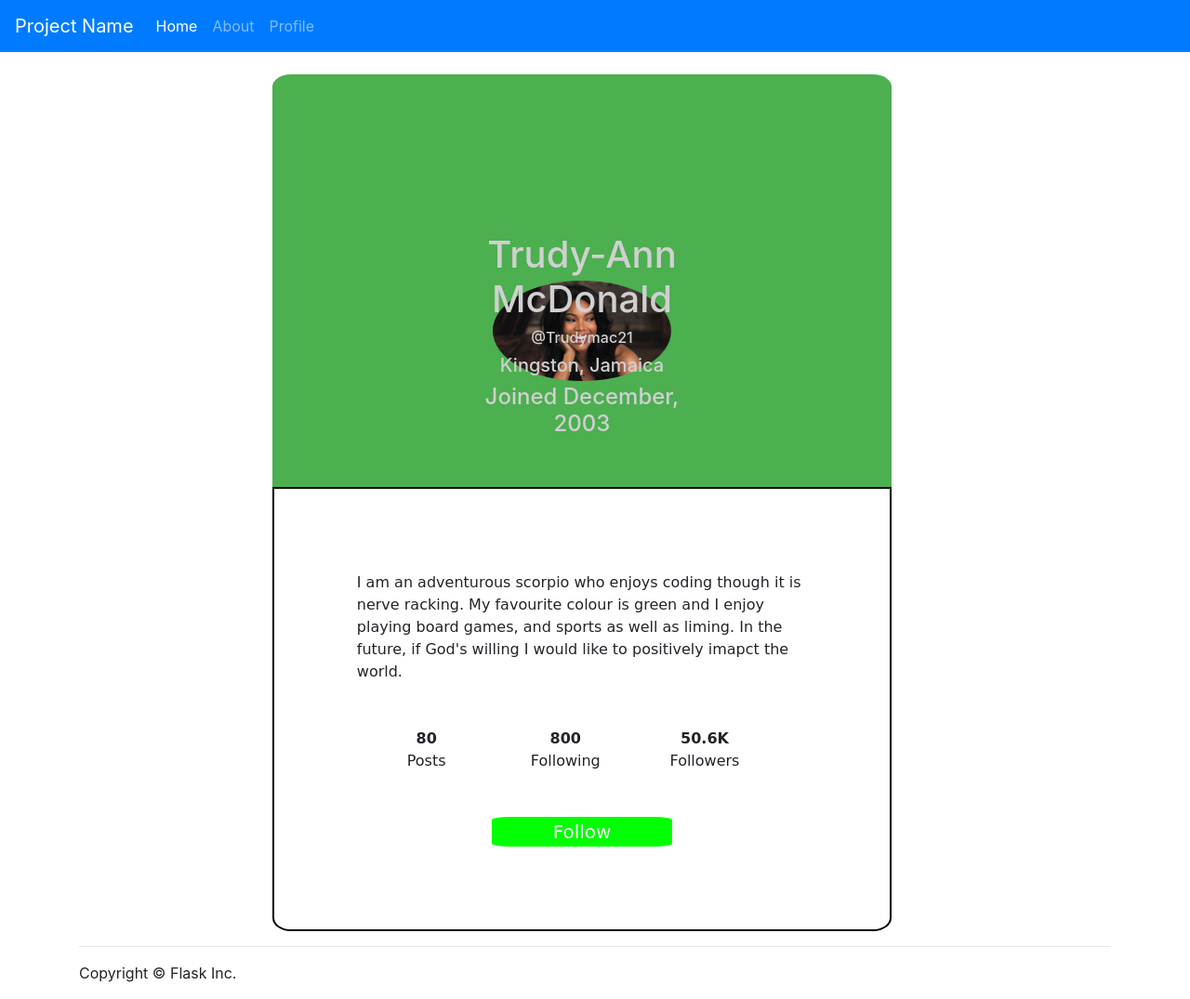
After one commit to Trudy21/info3180-lab2, a Flask app: page /profile/ in a window 1280 px wide. The commit adds this page. Shown: the whole page at 93% size. Run offline with Flask 2, Linux system fonts and the light colour scheme; some libraries are stand-ins or nearby versions.

Commit message:
edit css

```diff
--- a/app/static/css/app.css
+++ b/app/static/css/app.css
@@ -1,3 +1,66 @@
 body {
     padding-top: 5rem;
+
 }
+.container {
+
+
+    border-radius: 50%;
+
+}
+
+.colour
+{
+color:#D0D0D0;
+position: relative;
+bottom: 160px;
+}
+
+.tops
+{
+ height:120px;
+  padding: 20%;
+  background-color: #4CAF50;
+  border-top-left-radius: 3%;
+  border-top-right-radius: 3%;
+  text-align: center;
+  margin-left: 13rem;
+  width:60%;
+
+}
+
+.bottom
+{
+ margin-left: 13rem;
+  width: 60%;
+  padding: 8%;
+  border: 2px solid black;
+  border-bottom-left-radius: 3%;
+  border-bottom-right-radius: 3%;
+  text-align: center;
+  font-family: cursive ;
+}
+  p{text-align: left;
+
+  }
+
+
+.button {
+    background-color: 	#00FF00; /* Green */
+    border: none;
+    color: white;
+    text-align: center;
+    display: inline-block;
+    font-size: 20px;
+    border-top-left-radius: 10%;
+    border-top-right-radius: 10%;
+    border-bottom-left-radius: 10%;
+    border-bottom-right-radius: 10%;
+    width: 40%;
+    margin-top: 3rem;
+}
+ul1 { display: inline-block;
+float:left;
+ width:30.9%;
+ margin-top: 2rem;
+}
--- a/app/templates/header.html
+++ b/app/templates/header.html
@@ -12,6 +12,9 @@
       <li class="nav-item">
         <a class="nav-link" href="{{ url_for('about') }}">About</a>
       </li>
+      <li class="navigation item" >
+      <a class="nav-link" href="{{ url_for('profile')  }}"> Profile </a>
+      </li>
     </ul>
   </div>
 </nav>
--- /dev/null
+++ b/app/templates/profile.html
@@ -0,0 +1,40 @@
+{% extends 'base.html' %}
+{% block main %}
+
+<div class="tops">
+
+    <img class="container" src="{{ url_for('static', filename='flask.jpg') }}"/>
+
+  <div class="colour">
+    <h1> {{ name }} </h1>
+    <h6>@Trudymac21 </h6>
+    <h5> Kingston, Jamaica</h5>
+
+    <h4>Joined {{ date}}</h4>
+    </div>
+
+
+</div>
+
+<div class="bottom">
+    <p> I am an adventurous scorpio who enjoys coding though it is nerve racking.
+    My favourite colour is green and I enjoy playing board games, and sports as
+    well as liming. In the future, if God's willing I would like to positively imapct the world. </p>
+    <ul1 style="list-style-type:none">
+  <li><strong>80</strong></li>
+  <li>Posts</li>
+</ul1>
+  <ul1 style="list-style-type:none">
+  <li><strong>800</strong></li>
+  <li>Following</li></li>
+</ul1>
+ <ul1 style="list-style-type:none">
+  <li><strong>50.6K</strong></li>
+  <li>Followers</li>
+</ul1>
+
+  <input class="button" type="button" onclick="Follow()" value="Follow">
+</div>
+
+
+{% endblock %}
--- a/app/views.py
+++ b/app/views.py
@@ -7,22 +7,27 @@ This file creates your application.
 
 from app import app
 from flask import render_template, request, redirect, url_for, flash
-
-
-###
-# Routing for your application.
-###
+import datetime
 
 @app.route('/')
 def home():
     """Render website's home page."""
     return render_template('home.html')
 
-
 @app.route('/about/')
 def about():
     """Render the website's about page."""
     return render_template('about.html', name="Mary Jane")
+
+
+def format_date_joined ():
+    time1= datetime.date(2003, 12, 11)
+    return  time1.strftime('%B, %Y')
+
+
+@app.route('/profile/')
+def profile():
+    return render_template('profile.html', name="Trudy-Ann McDonald" , date=format_date_joined() )
 
 
 ###
@@ -54,5 +59,7 @@ def page_not_found(error):
     return render_template('404.html'), 404
 
 
+
+
 if __name__ == '__main__':
     app.run(debug=True, host="0.0.0.0", port="8080")
```
Also changed, not shown: app/static/flask.jpg (added).
